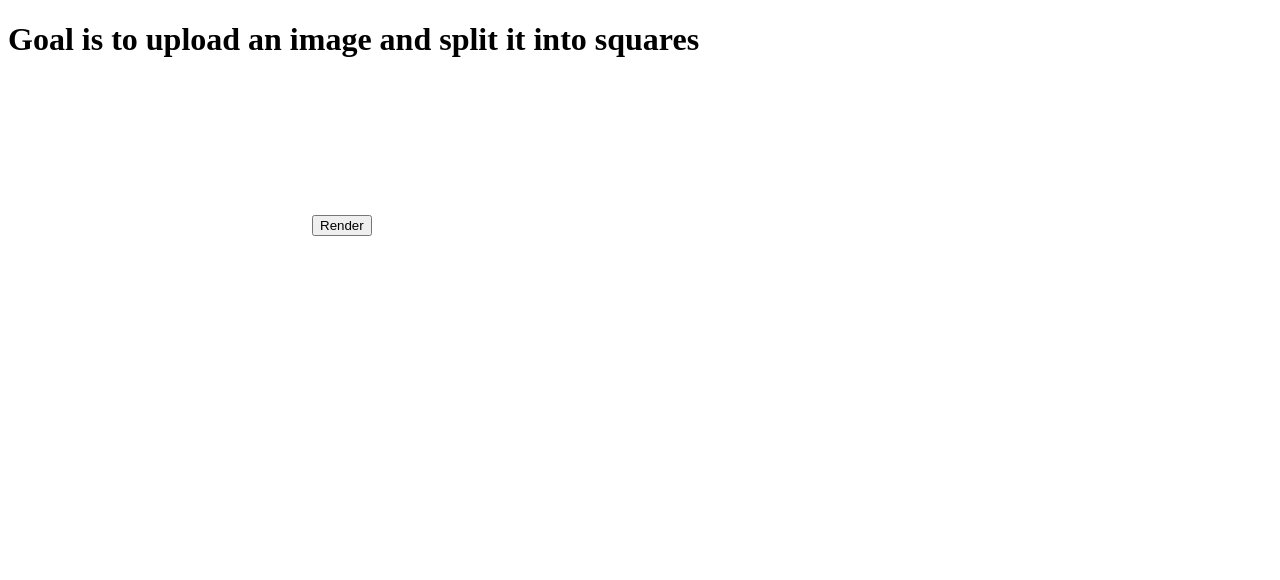
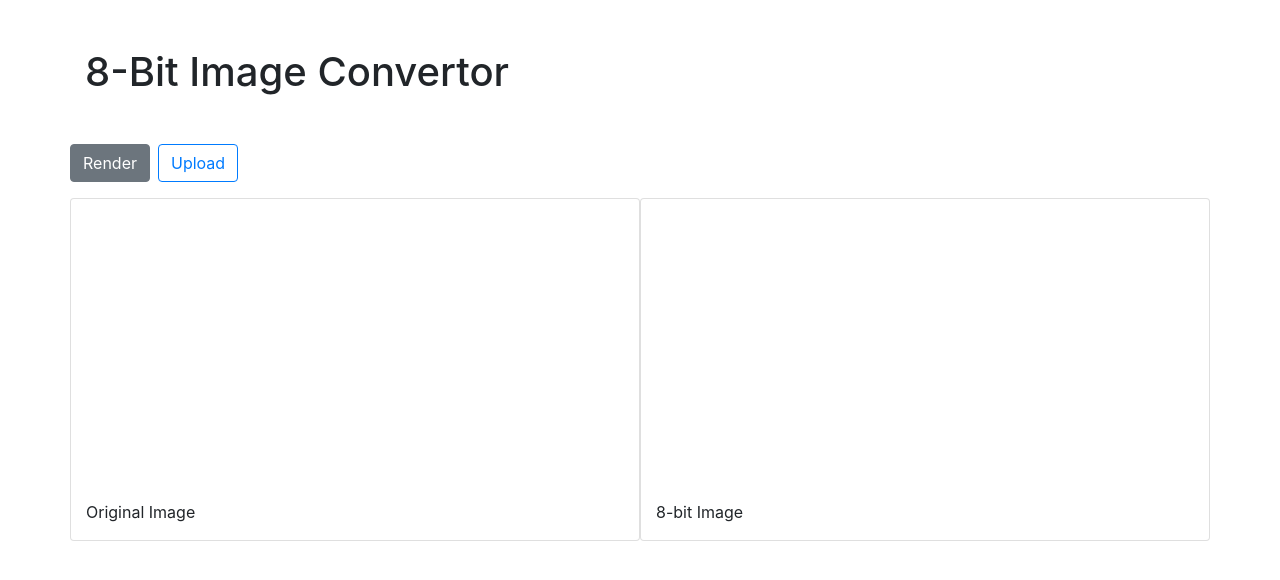
Before and after one commit to codeadamca/fork-useless-website-pixel, a website: page index.html in a window 1280 px wide. Drawn offline with nearby package versions, Linux system fonts and the light colour scheme.

Commit message:
worked on the css a bit

```diff
--- a/index.html
+++ b/index.html
@@ -3,17 +3,31 @@
 <head>
     <meta charset="UTF-8">
     <meta name="viewport" content="width=device-width, initial-scale=1.0">
+    <link rel="stylesheet" href="https://cdn.jsdelivr.net/npm/bootstrap@4.4.1/dist/css/bootstrap.min.css" integrity="sha384-Vkoo8x4CGsO3+Hhxv8T/Q5PaXtkKtu6ug5TOeNV6gBiFeWPGFN9MuhOf23Q9Ifjh" crossorigin="anonymous">
     <link rel="stylesheet" href="./styles.css">
     <title>Pixel Art</title>
 </head>
 <body>
-    <h1>Goal is to upload an image and split it into squares</h1>
-    <div>
-        <img src="./images/newImg1.png" id="img_split">
+    <div class="container">
+        <h1 class="mt-5 mb-5">8-Bit Image Convertor</h1>
+        <div>
+            <img src="./images/newImg1.png" id="img_split">
+        </div>
+        <div class="row">
+            <button type="button" class="btn btn-secondary mb-3 mr-2" id="test">Render</button>
+            <button type="button" class="btn btn-outline-primary mb-3" id="upload">Upload</button>
+        </div>
+        <div class="row">
+            <div class="col card">
+                <canvas id="canvas" class="mt-3 mb-3"></canvas>
+                <p>Original Image</p>
+            </div>
+            <div class="col card">
+                <canvas id="canvas-2" class="mt-3 mb-3"></canvas>
+                <p>8-bit Image</p>
+            </div>
+        </div>
+        <script src="./scripts.js"></script>
     </div>
-    <canvas id="canvas"></canvas>
-    <button type="button" id="test">Render</button>
-    <canvas id="canvas-2"></canvas>
-    <script src="./scripts.js"></script>
 </body>
 </html>
--- a/scripts.js
+++ b/scripts.js
@@ -59,7 +59,7 @@ function commonCol(imgdata) {
         } else if (count === 15) {
             map.set(col, map.get(col)+1);
             //push the most common key/value pair to array
-            temp.push([...map.entries()].reduce((a, e ) => e[1] > a[1] ? e : a));
+            temp.push([...map.entries()].reduce((a, e) => e[1] > a[1] ? e : a));
             // reset
             map.clear();
             count = 0;
```
